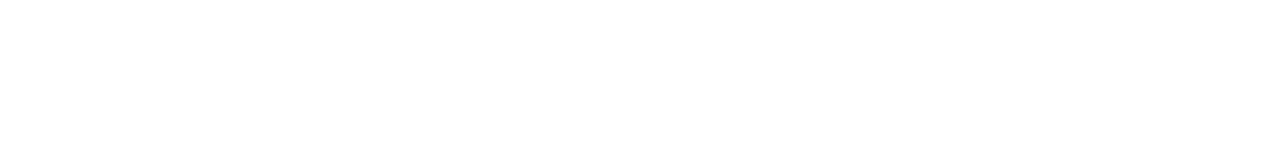
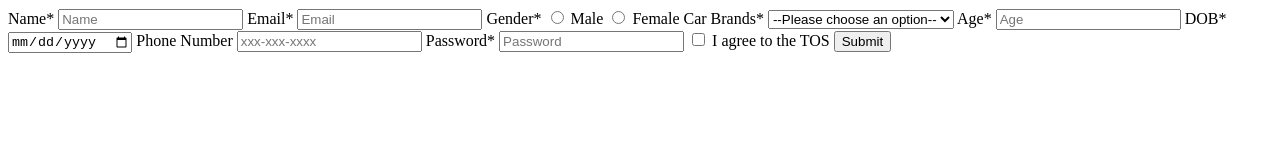
Before and after one commit to acciojob/signup-form-car-AbuSalman143, a website: page main.html in a window 1280 px wide. Drawn offline with Linux system fonts and the light colour scheme.

Commit message:
created a submission

```diff
--- a/main.html
+++ b/main.html
@@ -11,6 +11,46 @@
     <script type="text/javascript" src="./script.js">
 </script>
 
+
+	<form method="post">
+  <label for="name">Name*</label>
+  <input type="text" id="name" name="name" placeholder="Name" required>
+
+  <label for="email">Email*</label>
+  <input type="email" id="email" name="email" placeholder="Email" required>
+
+  <label>Gender*</label>
+  <input type="radio" id="gender_m" name="gender" value="male" required>
+  <label for="gender_m">Male</label>
+  <input type="radio" id="gender_f" name="gender" value="female" required>
+  <label for="gender_f">Female</label>
+
+  <label for="cars">Car Brands*</label>
+  <select id="cars" name="car" required>
+    <option value="" disabled selected>--Please choose an option--</option>
+    <option value="BMW">BMW</option>
+    <option value="Audi">Audi</option>
+    <option value="Mercedes">Mercedes</option>
+  </select>
+
+  <label for="age">Age*</label>
+  <input type="number" id="age" name="age" placeholder="Age" required>
+
+  <label for="dob">DOB*</label>
+  <input type="date" id="dob" name="dob" placeholder="DOB" required>
+
+  <label for="tel">Phone Number</label>
+  <input type="tel" id="tel" name="tel" pattern="[0-9]{3}-[0-9]{3}-[0-9]{4}" placeholder="xxx-xxx-xxxx">
+
+  <label for="password">Password*</label>
+  <input type="password" id="password" name="password" placeholder="Password" required>
+
+  <label for="tos">
+    <input type="checkbox" id="tos" name="tos" required> I agree to the TOS
+  </label>
+
+  <button type="submit">Submit</button>
+</form>
 </body>
 
 </html>
```
